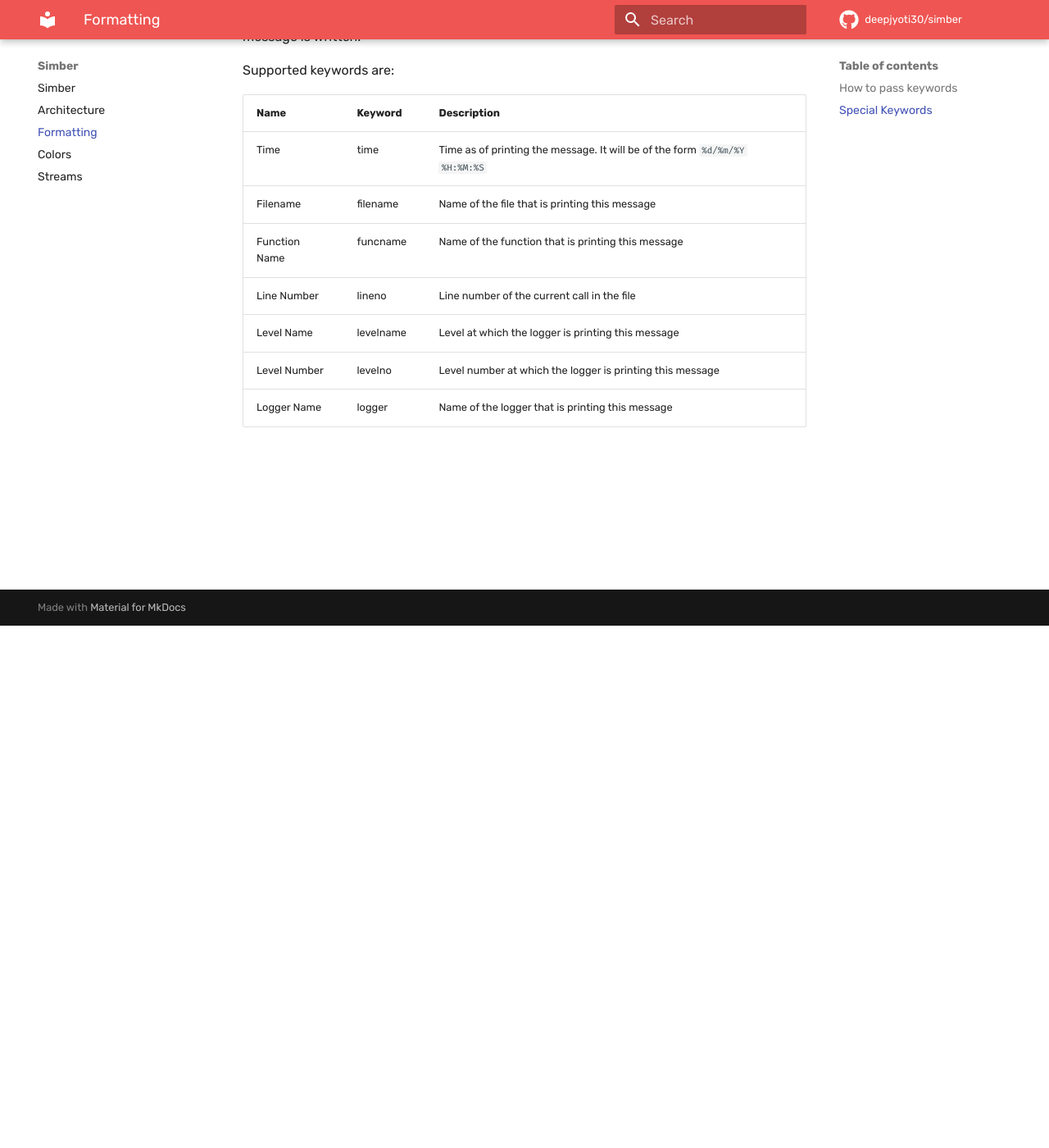
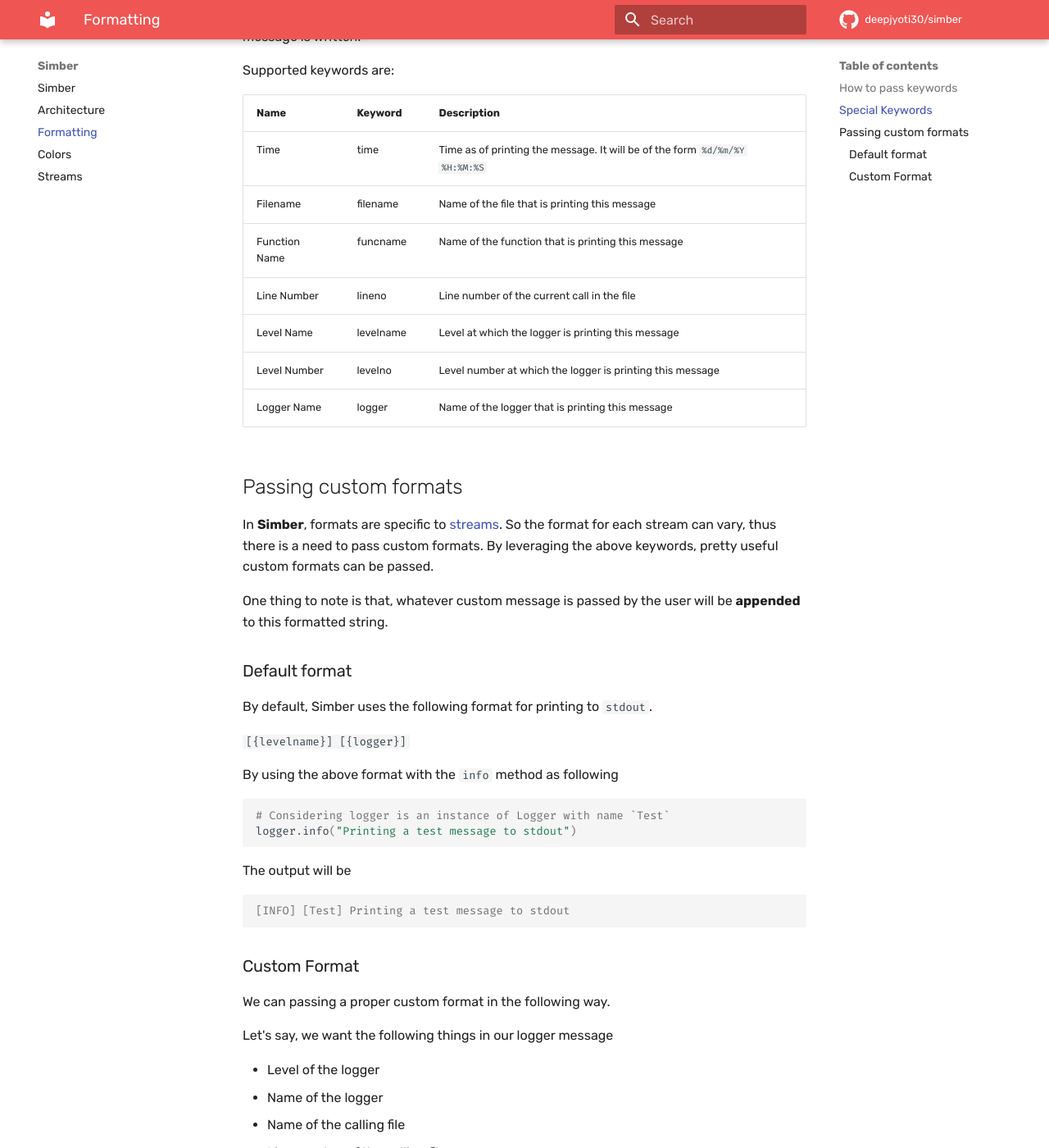
Before and after one commit to deepjyoti30/simber, an MkDocs documentation site: the page built from docs/en/docs/formatting.md, in a window 1280 px wide and 1400 px high, scrolled down 637 px. Shown: the whole window at 82% size. Built offline with MkDocs 1.6.1 and Material for MkDocs 9.7.7, drawn with Linux system fonts in a browser that asks for light colours; comment, search, counter and statistics services are not loaded; some of the changed text lies outside the part shown.

Commit message:
Add more documentation related to formatting
Add some more explanantion and examples on how to use the formatting.

````diff
--- a/docs/en/docs/formatting.md
+++ b/docs/en/docs/formatting.md
@@ -31,3 +31,58 @@
 | Level Name | levelname | Level at which the logger is printing this message |
 | Level Number | levelno | Level number at which the logger is printing this message |
 | Logger Name | logger | Name of the logger that is printing this message |
+
+## Passing custom formats
+
+In **Simber**, formats are specific to [streams](/streams/). So the format for each stream can vary, thus there is a need to pass custom formats. By leveraging the above keywords, pretty useful custom formats can be passed.
+
+One thing to note is that, whatever custom message is passed by the user will be **appended** to this formatted string.
+
+### Default format
+
+By default, Simber uses the following format for printing to `stdout`.
+
+```[{levelname}] [{logger}]```
+
+By using the above format with the `info` method as following
+
+```python
+# Considering logger is an instance of Logger with name `Test`
+logger.info("Printing a test message to stdout")
+```
+
+The output will be
+
+```console
+[INFO] [Test] Printing a test message to stdout
+```
+
+### Custom Format
+
+We can passing a proper custom format in the following way.
+
+Let's say, we want the following things in our logger message
+
+- Level of the logger
+- Name of the logger
+- Name of the calling file
+- Line number of the calling file
+
+We can create a custom format including all the above in the following way.
+
+```python
+from simber import Logger
+
+custom_format = "[{levelname}] [{logger}] [{filename}] [{lineno}]"
+
+# Now create an instance and pass the format
+logger = Logger("Test", format=custome_format)
+
+logger.info("Just a test statement")
+```
+
+Above will output the following
+
+```console
+[INFO] [Test] [test.py] [4] Just a test statement
+```
````
